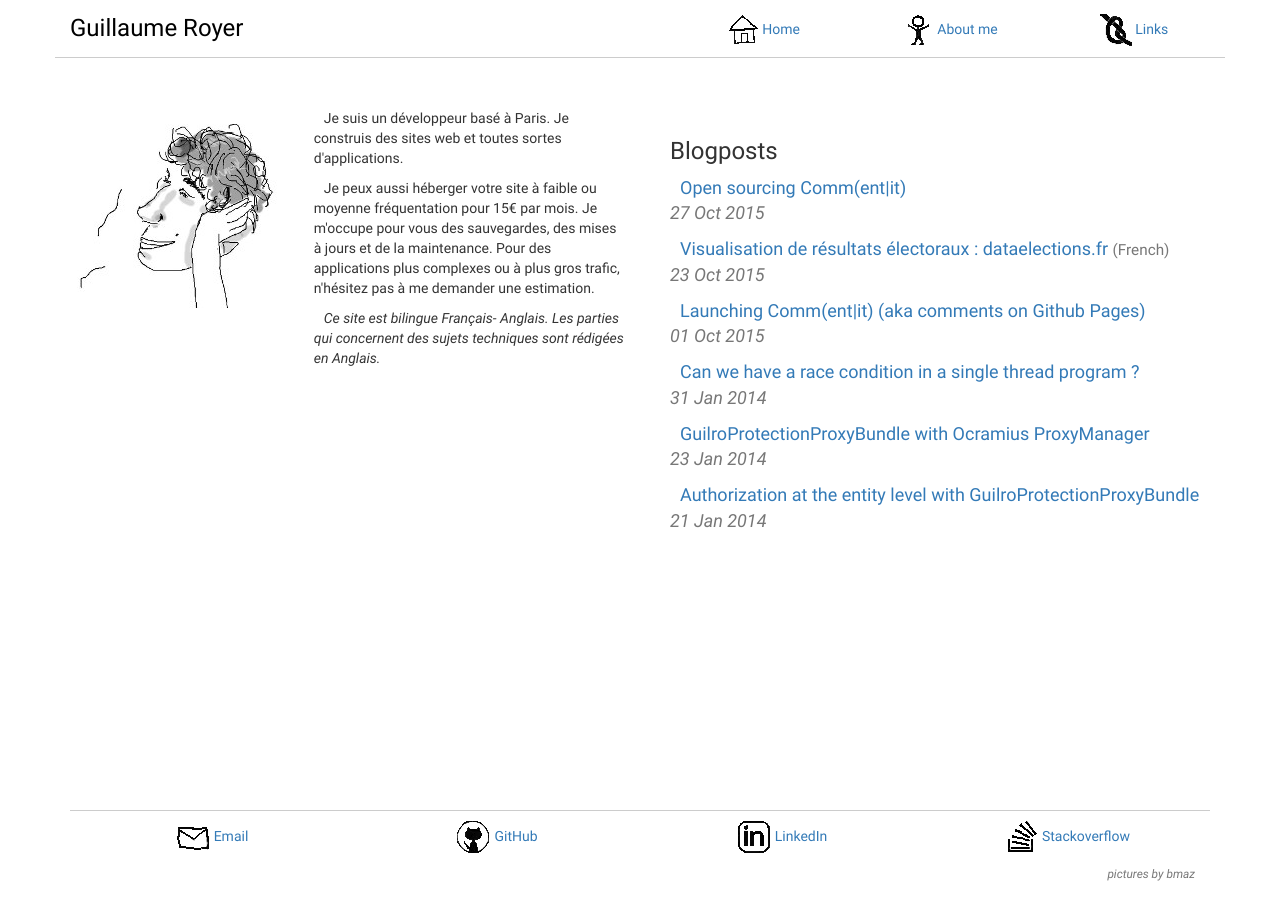
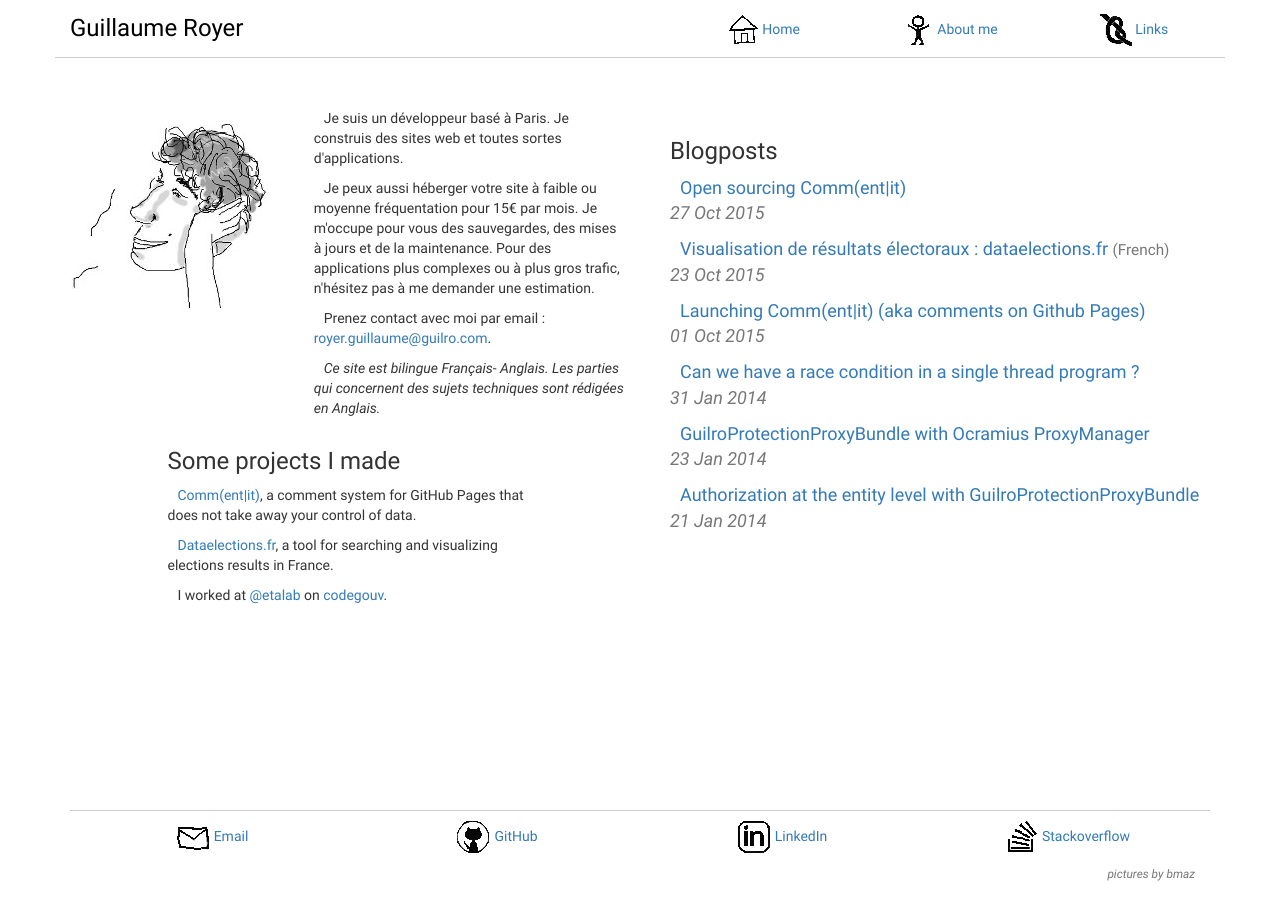
Before and after one commit to jillro/guilro.github.io, a Jekyll site: the page built from index.html, in a window 1280 px wide. Built offline with Jekyll 4.4.1, drawn with Linux system fonts in a browser that asks for light colours; nearby versions of some CDN libraries.

Commit message:
add a few things on myself

```diff
--- a/css/style.scss
+++ b/css/style.scss
@@ -138,6 +138,21 @@ body, html {
 
   .about-me {
     @include make-sm-column(6);
+    & > .presentation {
+      @include make-row();
+      & > .picture {
+        @include make-md-column(5);
+      }
+      & > .text {
+        @include make-md-column(7);
+      }
+    }
+    & > .projects {
+      @include make-row();
+      & > .project-list {
+        @include make-one-main-column();
+      }
+    }
   }
 
   .posts-list {
--- a/index.html
+++ b/index.html
@@ -4,11 +4,11 @@ title: Blog Posts
 ---
 
 <div class="about-me">
-  <div class="row">
-    <div class="col-md-5 text-center">
+  <div class="presentation">
+    <div class="picture">
       <img src="/images/profile.jpg" style="margin-bottom: 20px;">
     </div>
-    <div class="col-md-7">
+    <div class="text">
       <p>
         Je suis un développeur basé à Paris. Je construis des sites web et toutes sortes d'applications.
       <P>
@@ -17,13 +17,30 @@ title: Blog Posts
         Je peux aussi héberger votre site à faible ou moyenne fréquentation pour 15€ par mois. Je m'occupe pour vous des sauvegardes, des mises à jours et de la maintenance. Pour des applications plus complexes ou à plus gros trafic, n'hésitez pas à me demander une estimation.
       </p>
 
+      <p>
+        Prenez contact avec moi par email&nbsp;: <a href="mailto:royer.guillaume@guilro.com">royer.guillaume@guilro.com</a>.
+      </p>
+
       <p><em>
         Ce site est bilingue Français- Anglais. Les parties qui concernent des sujets techniques sont rédigées en Anglais.
       </em></p>
     </div>
+  </div> <!-- /.presentation -->
+
+  <div class="projects">
+    <div class="project-list">
+      <h3>Some projects I made</h3>
+      <p>
+        <a href="https://commentit.io">Comm(ent|it)</a>, a comment system for GitHub Pages that does not take away your control of data.
+      </p>
+      <p>
+        <a href="https://dataelections.fr">Dataelections.fr</a>, a tool for searching and visualizing elections results in France.
+      </p>
+      <p>
+        I worked at <a href="https://twitter.com/etalab">@etalab</a> on <a href="https://git.framasoft.org/codegouv/open-software-base-yaml">codegouv</a>.
+      </p>
+    </div>
   </div>
-
-
 </div>
 
 <div class="posts-list">
```
